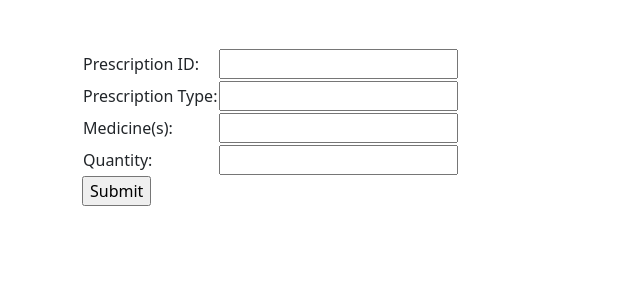
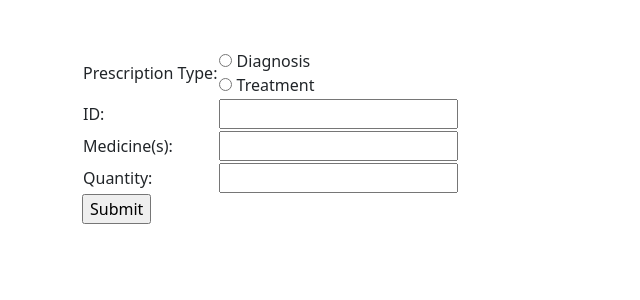
Before and after one commit to sairoopb/Hospital-DBMS, a Django app: page /prescriptions/1 in a window 1280 px wide. Shown: the part 56-356 px from the top of the page, without its empty margins (0-640 px from the left). Run offline with Django 3.2, Linux system fonts and the light colour scheme.

Commit message:
changed titles and some UI

```diff
--- a/Backend/dbms_project/dbms_app/templates/dbms_app/bill_error_page.html
+++ b/Backend/dbms_project/dbms_app/templates/dbms_app/bill_error_page.html
@@ -1,7 +1,7 @@
 {% extends "dbms_app/layout.html" %}
 
 {% block title %}
-Create prescription
+Error
 {% endblock %}
 
 {% block navlist %}
--- a/Backend/dbms_project/dbms_app/templates/dbms_app/create_bill.html
+++ b/Backend/dbms_project/dbms_app/templates/dbms_app/create_bill.html
@@ -1,7 +1,7 @@
 {% extends "dbms_app/layout.html" %}
 
 {% block title %}
-Create prescription
+Create Bill
 {% endblock %}
 
 {% block navlist %}
--- a/Backend/dbms_project/dbms_app/templates/dbms_app/create_prescription.html
+++ b/Backend/dbms_project/dbms_app/templates/dbms_app/create_prescription.html
@@ -26,14 +26,19 @@
     <br>
     <table>
         <tr>
-            <td>Prescription ID:</td>
+            <td>Prescription Type:</td>
+            <td><input type="radio" id="p_type" name="gender" value="0">
+                <label for="p_type">Diagnosis</label><br>
+                <input type="radio" id="p_type" name="gender" value="1">
+                <label for="p_type">Treatment</label><br>
+            </td>
+        </tr>
+
+        <tr>
+            <td> ID:</td>
             <td> <input type = "number" name = "id" required> </td>
         </tr>
 
-        <tr>
-            <td>Prescription Type:</td>
-            <td><input type = "number" name="p_type" required></td>
-        </tr>
 
         <tr>
             <td>Medicine(s):</td>
--- a/Backend/dbms_project/dbms_app/templates/dbms_app/presc_error_page.html
+++ b/Backend/dbms_project/dbms_app/templates/dbms_app/presc_error_page.html
@@ -1,7 +1,7 @@
 {% extends "dbms_app/layout.html" %}
 
 {% block title %}
-    Create prescription
+Error
 {% endblock %}
 
 {% block navlist %}
--- a/Backend/dbms_project/dbms_app/templates/dbms_app/show_bill.html
+++ b/Backend/dbms_project/dbms_app/templates/dbms_app/show_bill.html
@@ -1,7 +1,7 @@
 {% extends "dbms_app/layout.html" %}
 
 {% block title %}
-    Create prescription
+    Show Bill
 {% endblock %}
 
 {% block navlist %}
--- a/Backend/dbms_project/dbms_app/templates/dbms_app/show_prescription.html
+++ b/Backend/dbms_project/dbms_app/templates/dbms_app/show_prescription.html
@@ -1,7 +1,7 @@
 {% extends "dbms_app/layout.html" %}
 
 {% block title %}
-    Create prescription
+    Show Prescription
 {% endblock %}
 
 {% block navlist %}
```
